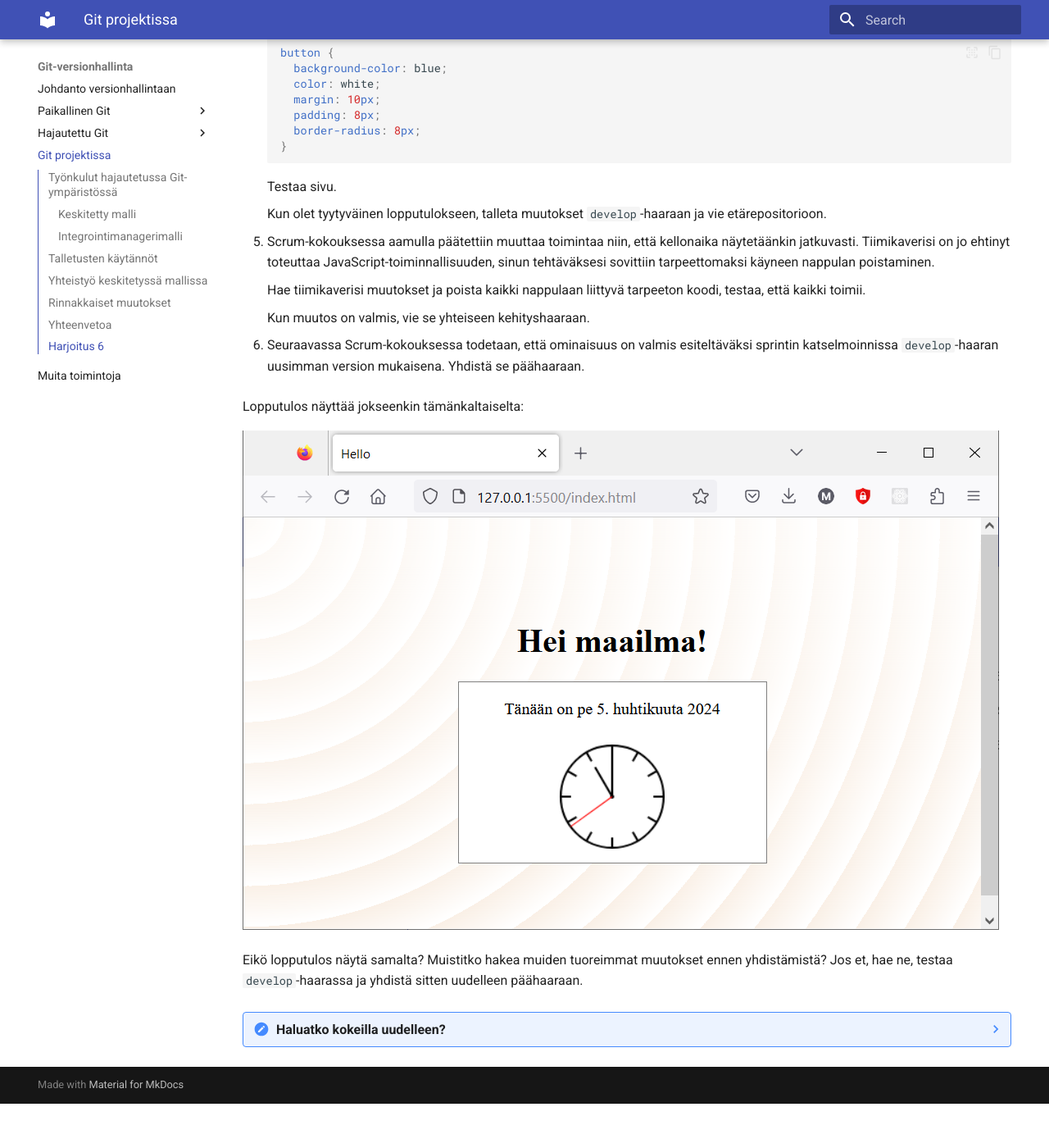
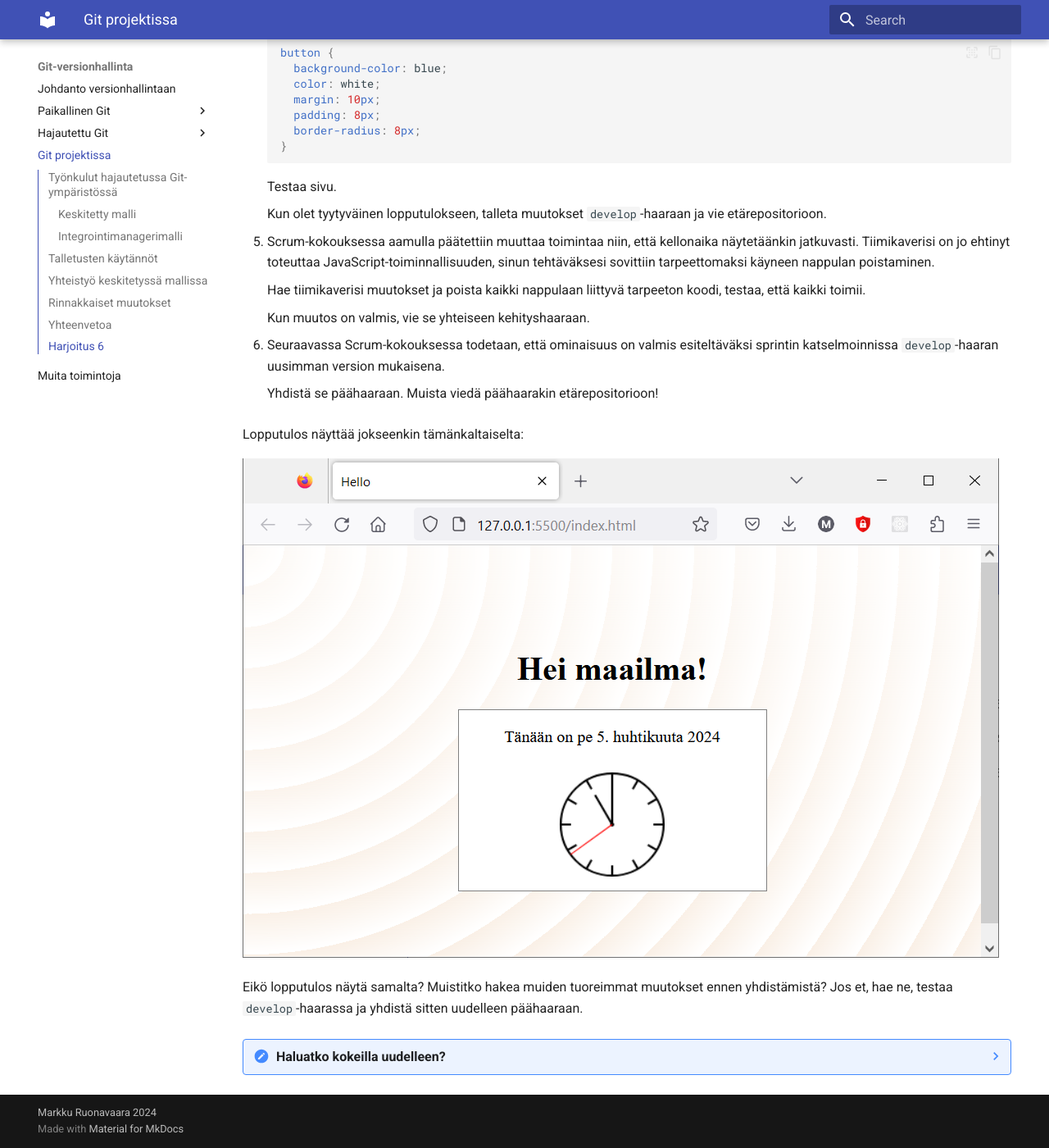
Before and after one commit to mruonavaara/git-versionhallinta, an MkDocs documentation site: the page built from docs/versionhallinta_projektissa.md, in a window 1280 px wide and 1400 px high, scrolled down 6711 px. Shown: the whole window at 82% size. Built offline with MkDocs 1.6.1 and Material for MkDocs 9.7.7, drawn with Linux system fonts in a browser that asks for light colours; before the commit the page ends 8057 px from its top, so only the background shows below that.

Commit message:
Vielä pari muutosta harjoitukseen 6, lisätty tekijätiedot sivustolle

```diff
--- a/docs/versionhallinta_projektissa.md
+++ b/docs/versionhallinta_projektissa.md
@@ -228,7 +228,9 @@ Projektissa seuraavaksi lisätään sovellukseen toiminta, jolla käyttäjälle
 
     Kun muutos on valmis, vie se yhteiseen kehityshaaraan.
 
-6.  Seuraavassa Scrum-kokouksessa todetaan, että ominaisuus on valmis esiteltäväksi sprintin katselmoinnissa `develop`-haaran uusimman version mukaisena. Yhdistä se päähaaraan.
+6.  Seuraavassa Scrum-kokouksessa todetaan, että ominaisuus on valmis esiteltäväksi sprintin katselmoinnissa `develop`-haaran uusimman version mukaisena.
+
+    Yhdistä se päähaaraan. Muista viedä päähaarakin etärepositorioon!
 
 Lopputulos näyttää jokseenkin tämänkaltaiselta:
 
--- a/mkdocs.yml
+++ b/mkdocs.yml
@@ -1,4 +1,6 @@
 site_name: Git-versionhallinta
+site_author: Markku Ruonavaara
+copyright: Markku Ruonavaara 2024
 nav:
   - johdanto.md
   - 'Paikallinen Git':
```
Also changed, not shown: site/404.html, site/assets/hei_maailma_lopputulos.png (added), site/etarepositoriot/index.html, site/haarat/index.html, site/hosting_palvelut/index.html, site/index.html, site/johdanto/index.html, site/kurssi/index.html, site/muita_toimintoja/index.html, site/peruskaytto/index.html, site/search/search_index.json, site/versionhallinta_projektissa/index.html, 1 other file.
